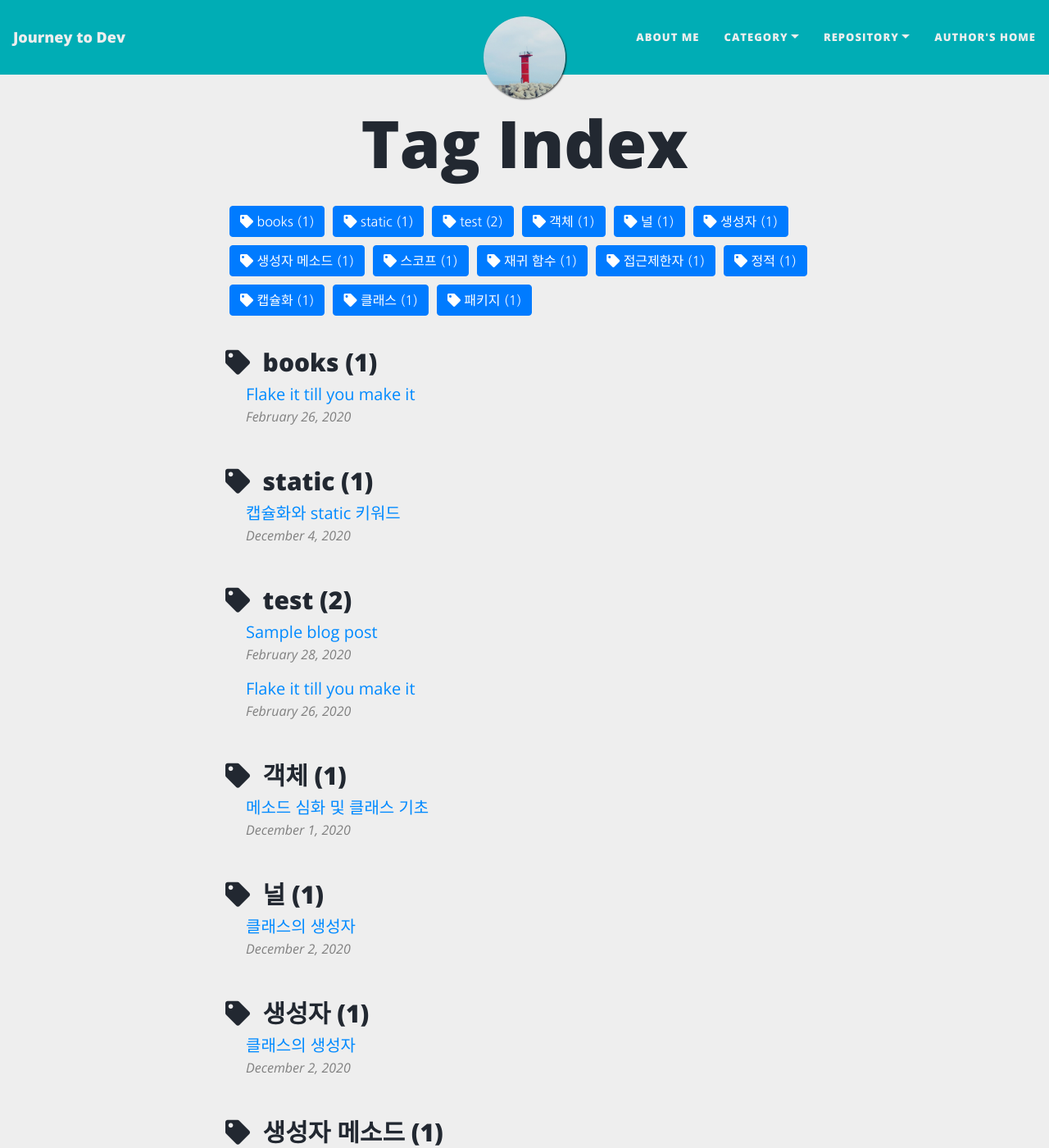
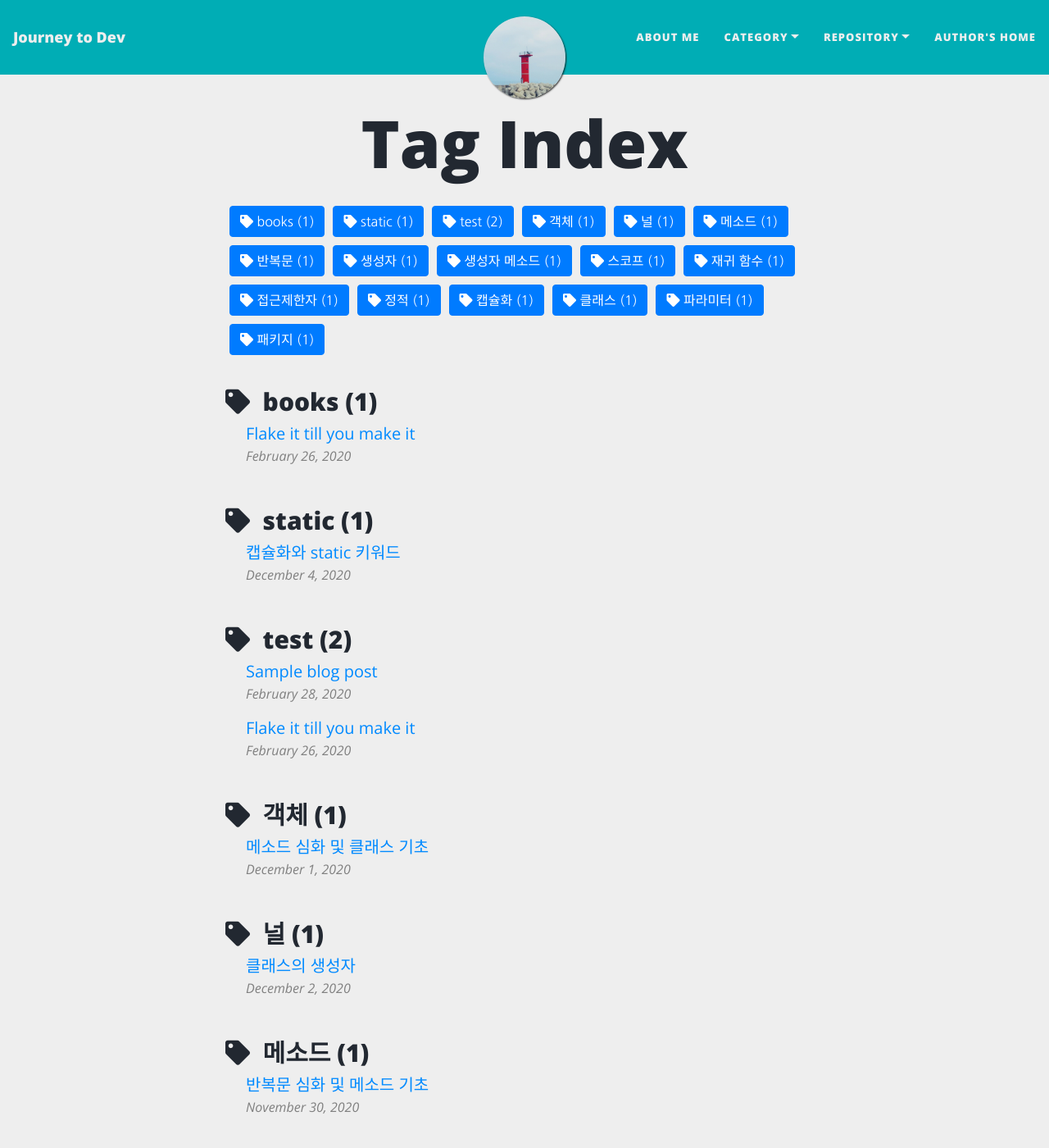
Before and after one commit to roqhdehd502/roqhdehd502.github.io, a Jekyll site: the page built from tags.html, in a window 1280 px wide and 1400 px high. Shown: the whole window at 82% size. Built offline with Jekyll 4.4.1, drawn with Linux system fonts in a browser that asks for light colours; nearby versions of some CDN libraries; some of the changed text lies outside the part shown.

Commit message:
Update 2020-11-30-116.md

```diff
--- a/_posts/WebDev/2020-11-30-116.md
+++ b/_posts/WebDev/2020-11-30-116.md
@@ -1,12 +1,12 @@
 ---
+layout: WebDev
 title: "반복문 심화 및 메소드 기초"
 date: 2020-11-30 08:26:28 -0400
 categories: jekyll update
-
-
-
-
-
+cover-img: /assets/img/avatar-icon.png #건들지말것
+thumbnail-img: /assets/img/20-12-04_116_6번.jpg #내용에 사진이 없으면 생략
+share-img: /assets/img/avatar-icon.png #건들지말것
+tags: [반복문, 메소드, 파라미터]
 ---
 
 ## 1. 반복문 3가지의 무한루프 만드는 방법은? ##
```
